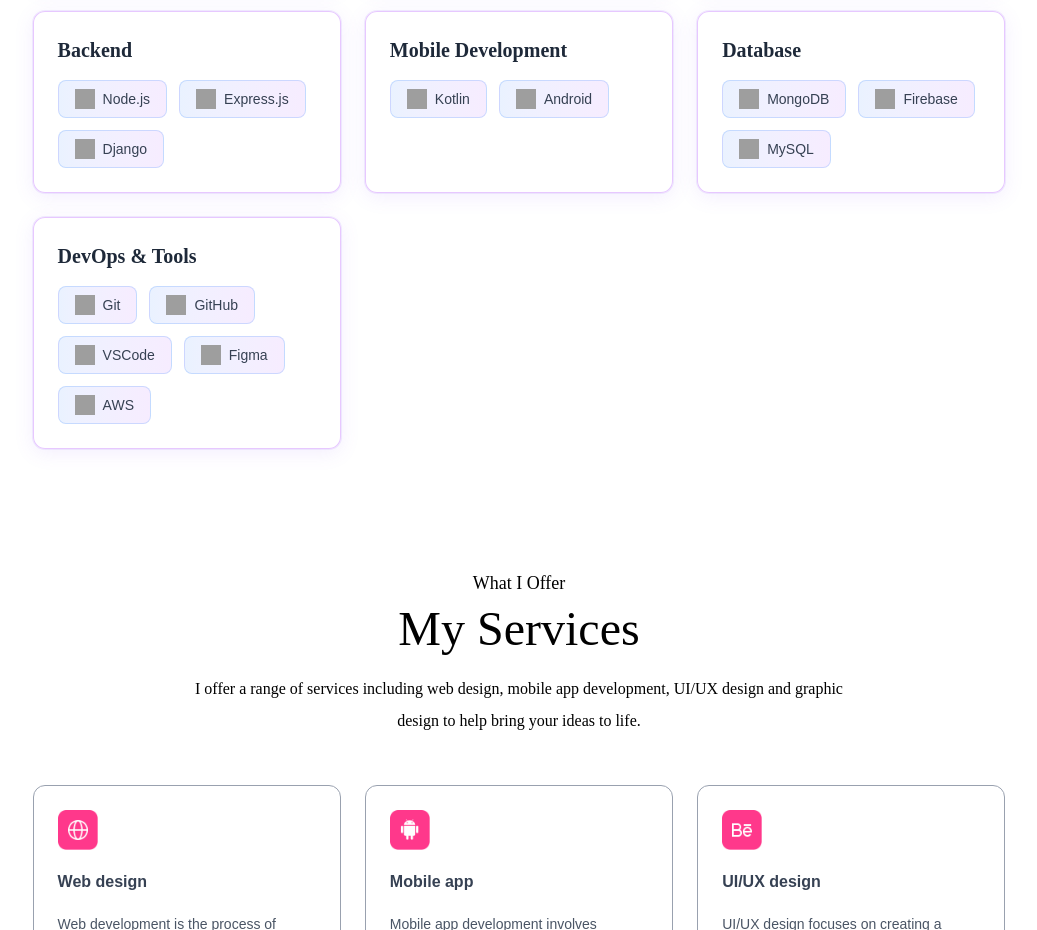
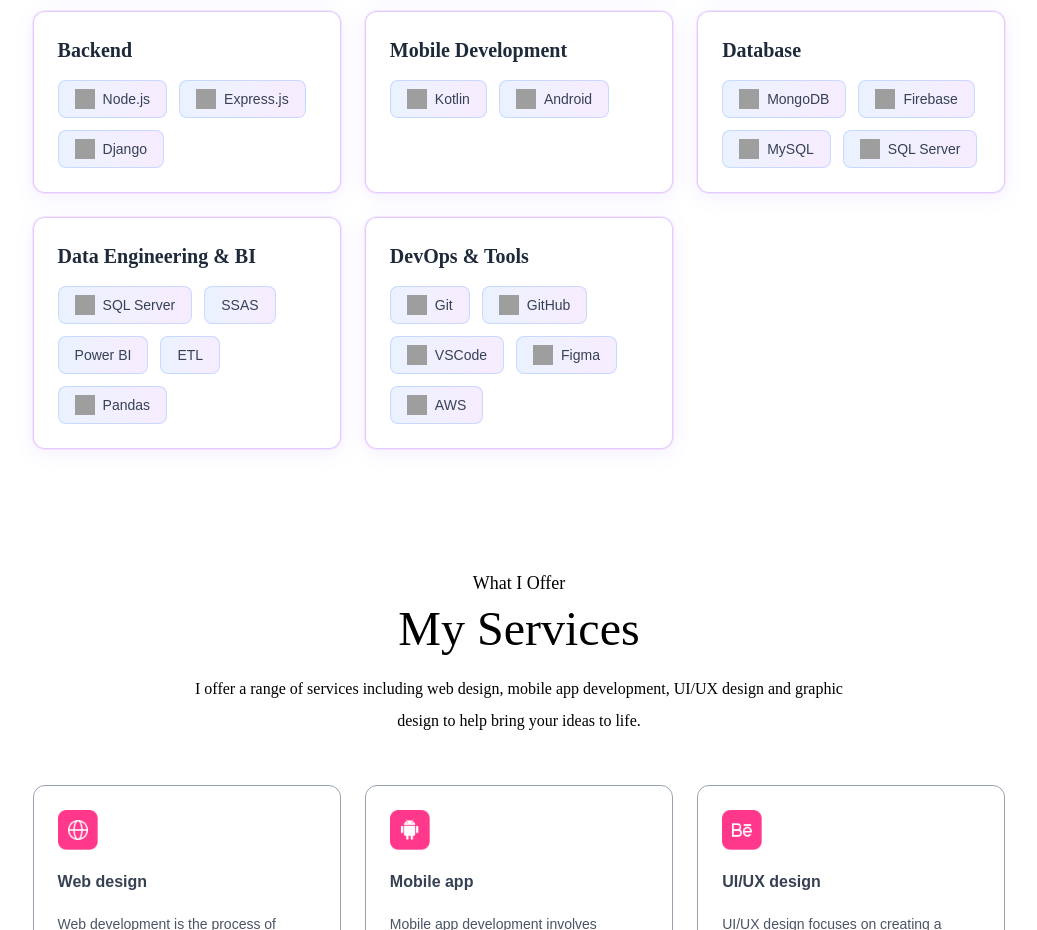
Before and after one commit to Dippy2003/NextJsPortfolio, a Next.js app: page / in a window 1280 px wide. Shown: the part 2140-3070 px from the top of the page, without its empty margins (121-1158 px from the left). Built offline with nearby package versions, Linux system fonts and the light colour scheme; grey boxes are pictures that could not be loaded; a web font is replaced by a local one.

Commit message:
Add Data Engineering & BI skill category
Reflects the hotel data warehouse ETL pipeline, SSAS OLAP cube,
and Power BI dashboard work.

```diff
--- a/app/components/Skills.jsx
+++ b/app/components/Skills.jsx
@@ -67,7 +67,11 @@
     },
     {
       category: "Database",
-      technologies: ["MongoDB", "Firebase", "MySQL"],
+      technologies: ["MongoDB", "Firebase", "MySQL", "SQL Server"],
+    },
+    {
+      category: "Data Engineering & BI",
+      technologies: ["SQL Server", "SSAS", "Power BI", "ETL", "Pandas"],
     },
     {
       category: "DevOps & Tools",
```
